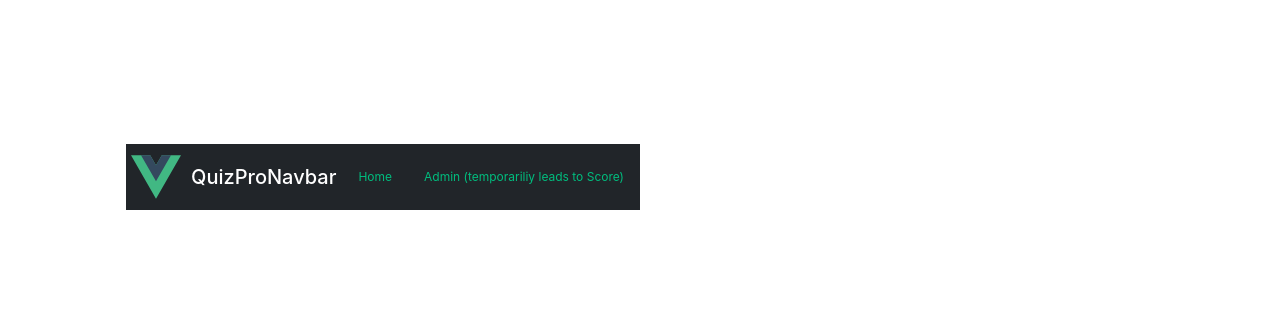
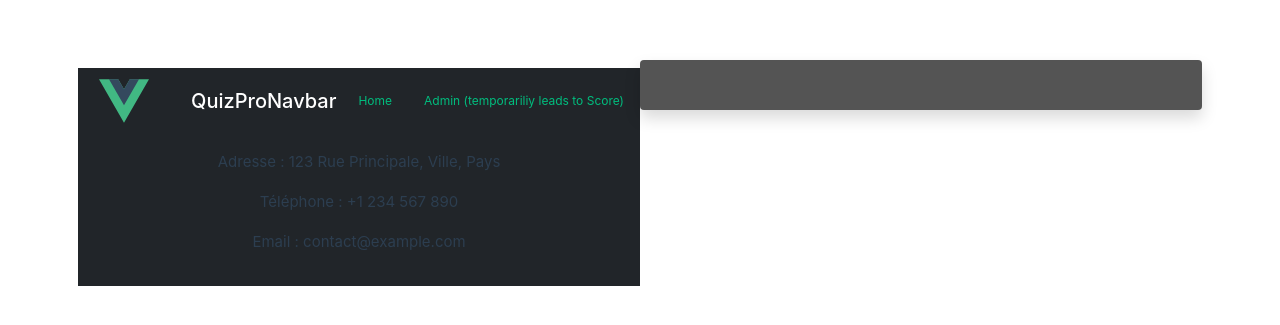
Before and after one commit to hzmagm/QuizePro, a Vue app in the folder quiz-ui/: page / in a window 1280 px wide. Shown: the part 239-564 px from the top of the page. Built offline with nearby package versions, Linux system fonts and the light colour scheme.

Commit message:
update ui 2

```diff
--- a/quiz-ui/src/App.vue
+++ b/quiz-ui/src/App.vue
@@ -6,10 +6,13 @@ import { RouterLink, RouterView } from 'vue-router'
   <header>
     <div class="wrapper">
     <nav class="navbar navbar-expand navbar-dark bg-dark">
-        <img alt="Vue logo" class="logo" src="@/assets/logo.svg" width="50" height="50" />
+        <a class="navbar-brand" href="#"><img alt="Vue logo" class="logo" src="@/assets/logo.svg" width="50" height="50" /></a>
+        <button class="navbar-toggler" type="button" data-toggle="collapse" data-target="#navbarNav" aria-controls="navbarNav" aria-expanded="false" aria-label="Toggle navigation">
+          <span class="navbar-toggler-icon"></span>
+        </button>
         <span class="navbar-brand mb-0 h1" style="left: 10px;">QuizProNavbar</span>
 
-        <div id="navbarSupportedContent">
+        <div class="collapse navbar-collapse" id="navbarSupportedContent">
           <ul class="navbar-nav mr-auto">
             <li class="nav-item active">
               <RouterLink to="/home">Home</RouterLink>
@@ -23,7 +26,17 @@ import { RouterLink, RouterView } from 'vue-router'
     </div>
   </header>
 
-  <RouterView />
+  <main class="container mt-4 mb-4 p-4  rounded shadow">
+
+    <RouterView />
+
+  </main>
+
+  <footer class="bg-dark text-center py-3">
+      <p>Adresse : 123 Rue Principale, Ville, Pays</p>
+      <p>Téléphone : +1 234 567 890</p>
+      <p>Email : contact@example.com</p>
+  </footer>
 </template>
 
 <style scoped>
@@ -36,6 +49,16 @@ RouterView{
   background-color: aqua;
 }
 
+#app{
+    display: initial;
+    margin:0;
+  }
+
+  body{
+    display: initial;
+    background-color: rgb(190,120,120);
+
+  }
 
 
 .logo {
@@ -68,12 +91,28 @@ nav a:first-of-type {
   border: 0;
 }
 
+.container h1{
+  color: rgb(140,140,140);
+}
+
+.container{
+
+
+
+  background-color: rgb(84,84,84);
+  color: black;
+  margin-bottom: 5px;
+}
+
+
 @media (min-width: 1024px) {
   header {
     /*display: flex;*/
     place-items: center;
 
   }
+
+
 
 
   header .wrapper {
--- a/quiz-ui/src/views/NewQuizPage.vue
+++ b/quiz-ui/src/views/NewQuizPage.vue
@@ -37,11 +37,5 @@ export default {
 </script>
 
 <style>
-@media (min-width: 1024px) {
-  .start-new-quiz-page {
-    min-height: 100vh;
-    display: flex;
-    align-items: center;
-  }
-}
+
 </style>
```
